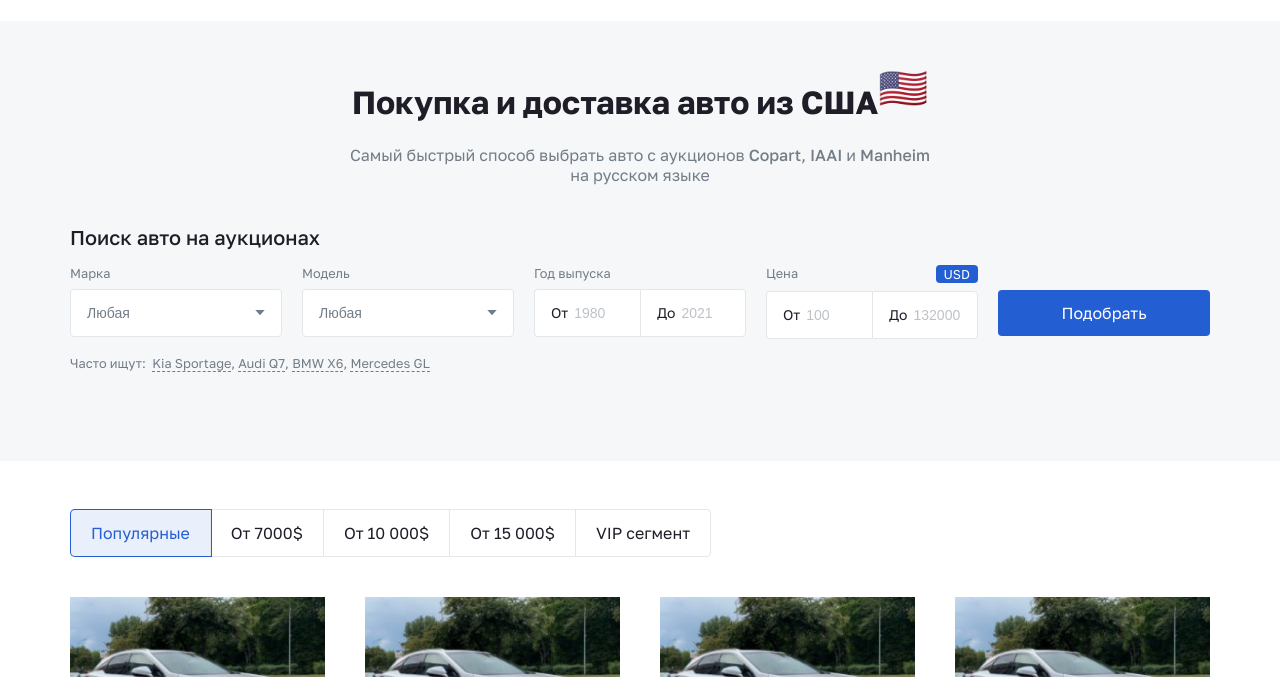
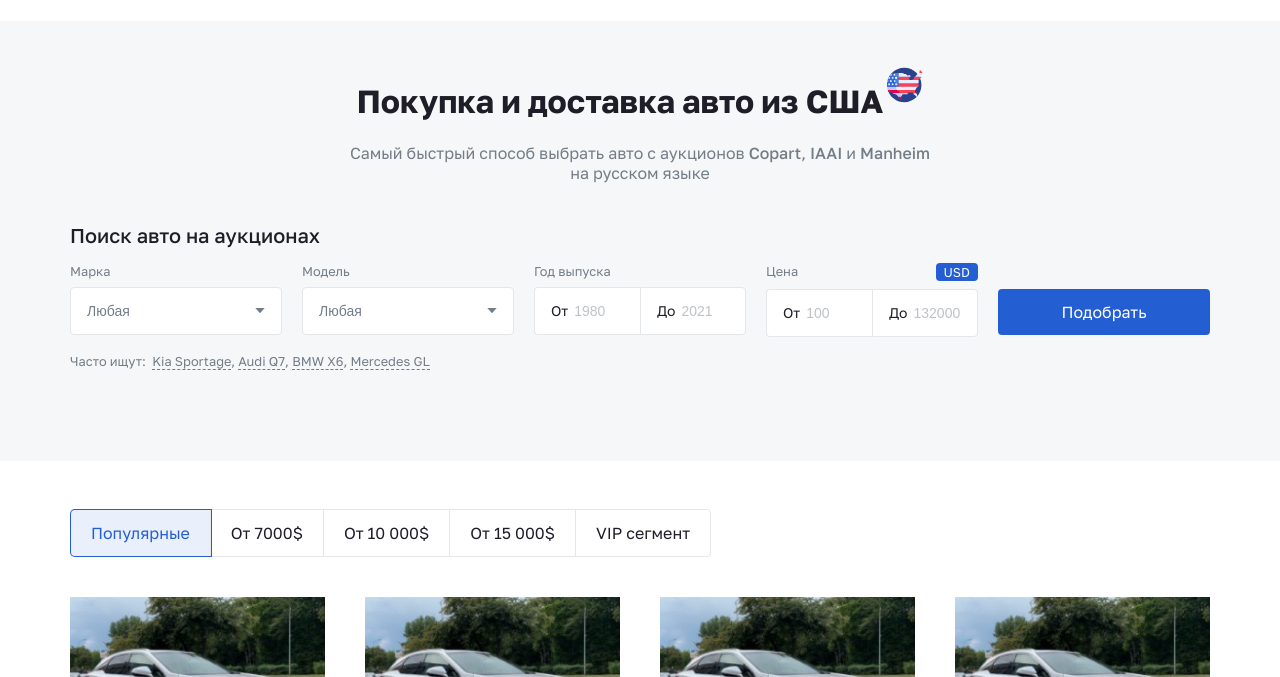
Before and after one commit to dengl91/aa, a plain HTML site: page index.html in a window 1280 px wide. Shown: the part 123-800 px from the top of the page. Drawn offline with nearby package versions, Linux system fonts and the light colour scheme.

Commit message:
Some fixes

```diff
--- a/app/sass/common.sass
+++ b/app/sass/common.sass
@@ -15,6 +15,7 @@
     --main: #245ED3
     --main__hover: #2052b6
     --active: #C62C38
+    --active__hover: #b72a35
     --stroke: #E4E7EA
     --stroke__light: #464952
     --blue: #60acd4
--- a/app/sass/layout/_auto.sass
+++ b/app/sass/layout/_auto.sass
@@ -42,6 +42,8 @@
         flex: 1 1 0
         margin: 0 20px 0 0
         cursor: pointer
+        &:hover
+            background: var(--active__hover)
     &__link
         color: var(--gray)
         text-align: center
--- a/app/sass/layout/_banner.sass
+++ b/app/sass/layout/_banner.sass
@@ -20,7 +20,13 @@
         text-align: center
         margin: 0 0 1.5rem 0
         sup
-            font-size: 2.5rem
+            width: 36px
+            height: 36px
+            background: url(../img/icons/usa.svg) no-repeat 50%
+            background-size: contain
+            margin: 0 0 0 4px
+            display: inline-block
+            transform: translateY(2px)
     h3
         font-size: 1rem
         color: var(--gray)
--- a/index.html
+++ b/index.html
@@ -57,7 +57,7 @@
 
     <section class="banner">
         <div class="container">
-            <h1>Покупка и доставка авто из США<sup>🇺🇸</sup></h1>
+            <h1>Покупка и доставка авто из США<sup></sup></h1>
             <h3>Самый быстрый способ выбрать авто с аукционов <strong>Copart</strong>, <strong>IAAI</strong> и <strong>Manheim</strong><br> на русском языке</h3>
             <div class="search">
                 <div class="search__title">Поиск авто на аукционах</div>
```
Also changed, not shown: public/css/common.css, public/img/icons/usa.svg (added), 1 other file.
